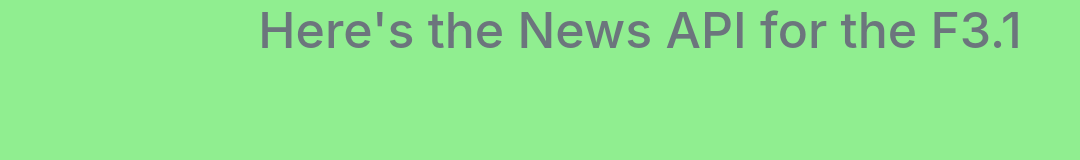
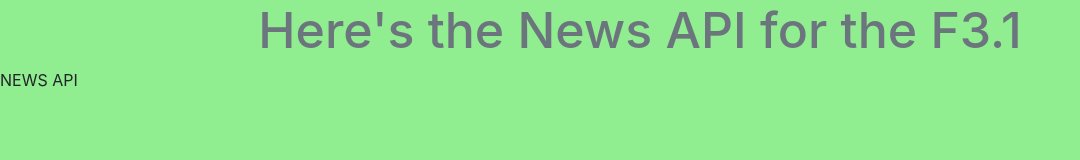
Before and after one commit to Alexis-Araza/formative_3.1, a website: page index.html in a window 1280 px wide. Shown: the whole page, without its empty margins (0-1080 px from the left). Drawn offline with nearby package versions, Linux system fonts and the light colour scheme.

Commit message:
lt -> dt

```diff
--- a/index.html
+++ b/index.html
@@ -10,6 +10,8 @@
 
 		<h1 class="text-secondary">Here's the News API for the F3.1</h1>
 
+    <p>NEWS API</p>
+
 	<script src="node_modules/jquery/dist/jquery.min.js"></script>
   <script src="node_modules/@popperjs/core/dist/umd/popper.min.js"> </script>
   <script src="node_modules/popper.js/dist/umd/popper.min.js"></script>
```
